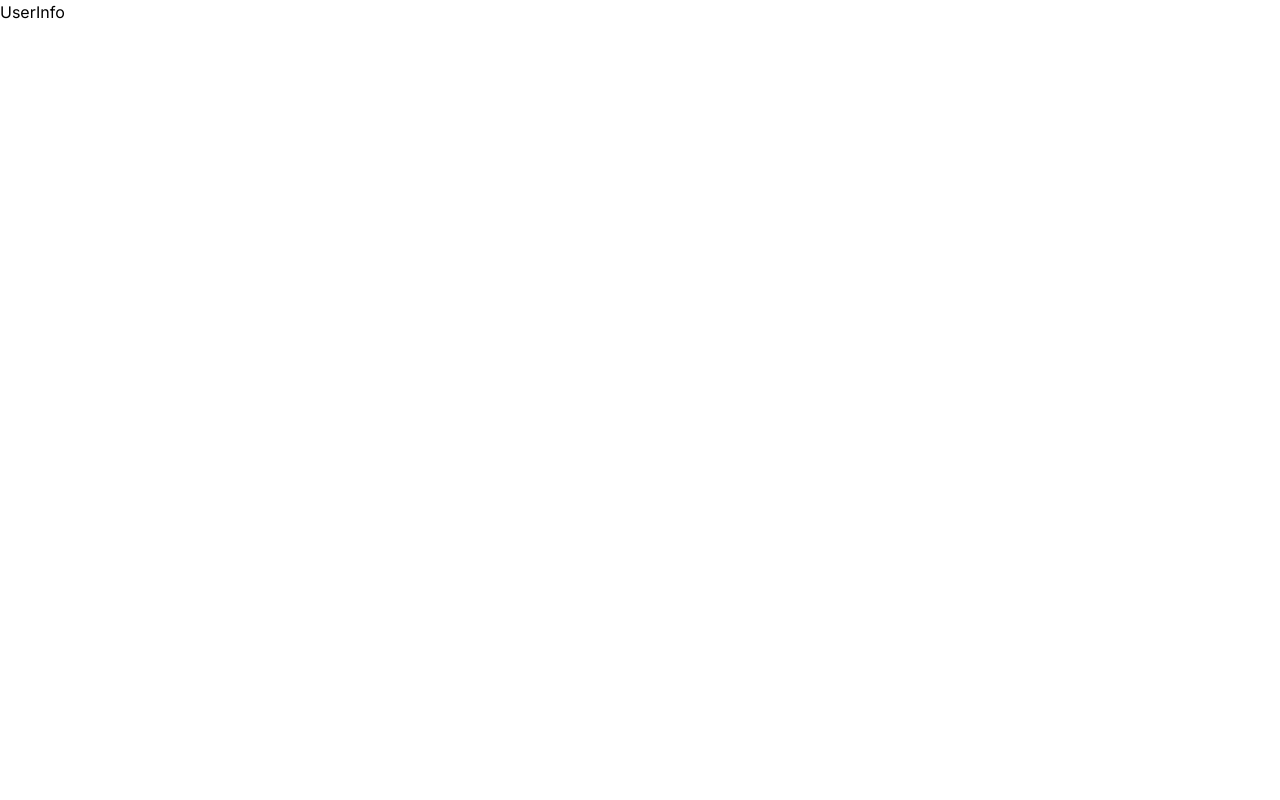
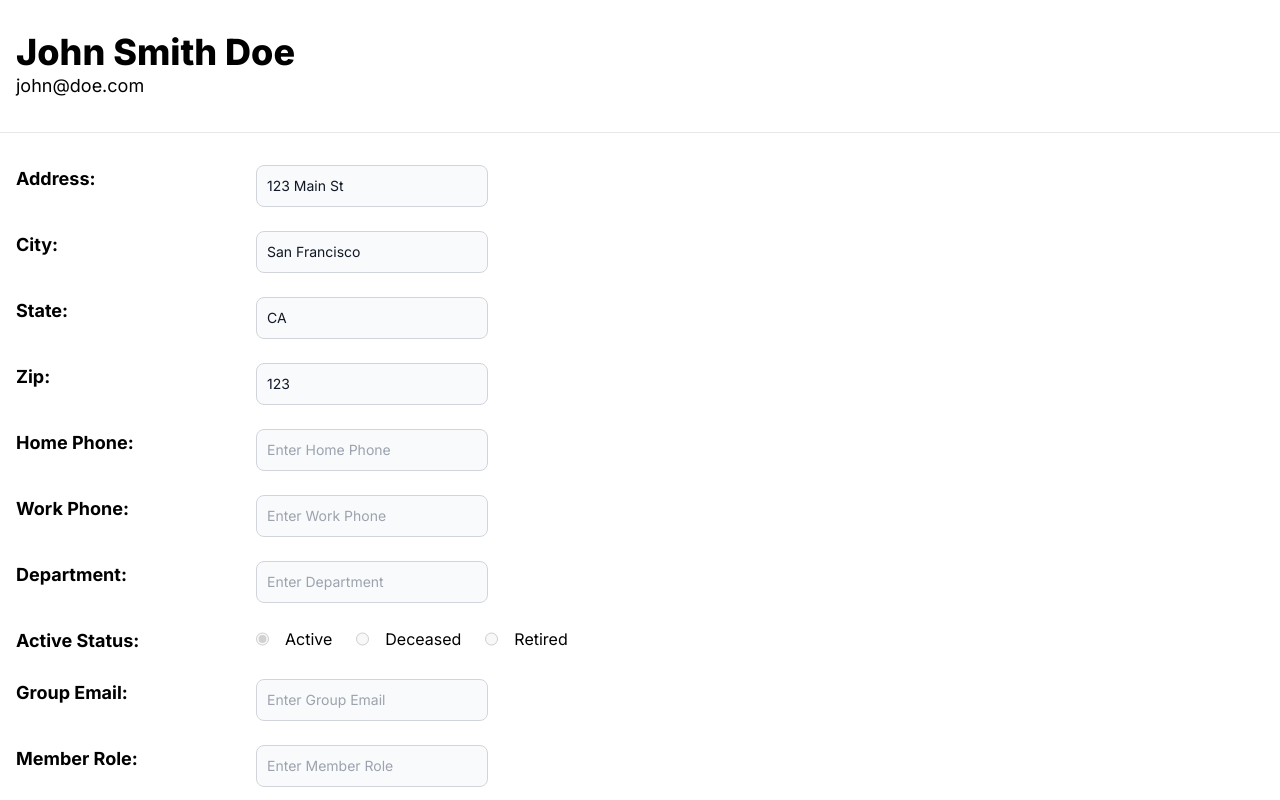
Before and after one commit to hassanahmadp/csv, a Next.js app: page /user-Info in a window 1280 px wide. Shown: the top 800 px of the page. Built offline with nearby package versions, Linux system fonts and the light colour scheme.

Commit message:
user info page linked

```diff
--- a/src/app/dashboard/page.tsx
+++ b/src/app/dashboard/page.tsx
@@ -1,76 +1,13 @@
 "use client"
-import { InfoElement } from "@/components"
+import {  UserInfo } from "@/components"
 import React from "react"
 
 type Props = {}
 
-const dummyCompleteUserInfo: User = {
-  firstName: "John Smith",
-  lastName: "Doe",
-  email: "john@doe.com",
-  password: "fdjkls",
-  role: "USER",
-  other: {
-    address: "123 Main St",
-    city: "San Francisco",
-    state: "CA",
-    zip: "123",
-    home_phone: "",
-    work_phone: "",
-    department: "",
-    is_active: "active",
-    group_email: "",
-    member_role: "",
-    member_type: "",
-    year: "2014",
-  },
-}
-
 export default function Dashboard({}: Props) {
-  const { other, firstName, lastName, email } = dummyCompleteUserInfo
-  const UserInfoKeyValuePair = Object.entries(other)
-
-  const handleSubmit = (evt: React.FormEvent<HTMLFormElement>) => {
-    evt.preventDefault()
-
-    const target = evt.target as HTMLFormElement
-    const formData = new FormData(target)
-    const values = Object.fromEntries(formData.entries())
-
-    console.log(values)
-  }
-
   return (
     <>
-      <div className="border-b">
-        <div className="container w-full mx-auto py-8 px-4">
-          <div className="flex items-center gap-5 flex-wrap">
-            <div>
-              <h2 className="font-extrabold text-4xl">{`${firstName} ${lastName}`}</h2>
-              <h3 className="text-lg">{email}</h3>
-            </div>
-            <div className="ml-auto gap-3 flex flex-wrap">
-              {/* <button
-                type="button"
-                className=" text-white transition-all duration-150 bg-black hover:text-black hover:bg-white border border-black hover focus:outline-transparent font-medium rounded-lg text-sm px-5 py-2.5 text-center"
-              >
-                Edit my profile
-              </button> */}
-            </div>
-          </div>
-        </div>
-      </div>
-      <form className="container w-full mx-auto py-8 px-4" onSubmit={handleSubmit}>
-        {UserInfoKeyValuePair.map(el => {
-          return <InfoElement key={el[0]} element={el} />
-        })}
-        <button
-          type="submit"
-          className="text-white transition-all duration-150 bg-black hover:text-black hover:bg-white border border-black hover focus:outline-transparent font-medium rounded-lg text-sm px-5 py-2.5 text-center"
-        >
-          Submit
-        </button>
-      </form>
+      <UserInfo editAccess={true}/>
     </>
   )
 }
--- a/src/app/user-Info/page.tsx
+++ b/src/app/user-Info/page.tsx
@@ -1,9 +1,12 @@
-import React from 'react'
+import { UserInfo } from "@/components"
+import React from "react"
 
 type Props = {}
 
-export default function UserInfo({}: Props) {
+export default function UserInfoPage({}: Props) {
   return (
-    <div>UserInfo</div>
+    <>
+      <UserInfo editAccess={false} />
+    </>
   )
 }
--- a/src/components/dashboard/InfoElement.tsx
+++ b/src/components/dashboard/InfoElement.tsx
@@ -1,5 +1,5 @@
 "use client"
-import { ChangeEvent, useState } from "react"
+import { ChangeEvent, useEffect, useState } from "react"
 type Props = {
   element: [string, any]
   onlyRead?: boolean
@@ -14,6 +14,10 @@ const capitalize = (str: string, splitChar: string = " ", joinChar: string = " "
 export function InfoElement({ element, onlyRead = false }: Props) {
   const [inputValue, setInputValue] = useState<string>(element[1])
   const numberTypes = ["zip", "year"]
+
+  const handleRadioChange = (e: ChangeEvent<HTMLInputElement>) => {
+    setInputValue(e.target.value)
+  }
 
   let title: string = ""
   let InputElement: React.ReactNode
@@ -30,7 +34,7 @@ export function InfoElement({ element, onlyRead = false }: Props) {
               checked={inputValue === "active"}
               value="active"
               disabled={onlyRead}
-              onChange={(e) => setInputValue(e.target.value)}
+              onChange={handleRadioChange}
             />
             <label htmlFor="active">Active</label>
           </div>
@@ -42,9 +46,21 @@ export function InfoElement({ element, onlyRead = false }: Props) {
               checked={inputValue === "deceased"}
               value="deceased"
               disabled={onlyRead}
-              onChange={(e) => setInputValue(e.target.value)}
+              onChange={handleRadioChange}
             />
             <label htmlFor="deceased">Deceased</label>
+          </div>
+          <div className="flex gap-4">
+            <input
+              type="radio"
+              name="isactive"
+              id="retired"
+              checked={inputValue === "retired"}
+              value="retired"
+              disabled={onlyRead}
+              onChange={handleRadioChange}
+            />
+            <label htmlFor="retired">Retired</label>
           </div>
         </div>
       </>
--- /dev/null
+++ b/src/components/dashboard/UserInfo.tsx
@@ -0,0 +1,85 @@
+"use client"
+import { InfoElement } from "@/components"
+import React from "react"
+
+type Props = {
+  editAccess: boolean
+}
+
+const dummyCompleteUserInfo: User = {
+  firstName: "John Smith",
+  lastName: "Doe",
+  email: "john@doe.com",
+  password: "fdjkls",
+  role: "USER",
+  other: {
+    address: "123 Main St",
+    city: "San Francisco",
+    state: "CA",
+    zip: "123",
+    home_phone: "",
+    work_phone: "",
+    department: "",
+    is_active: "active",
+    group_email: "",
+    member_role: "",
+    member_type: "",
+    year: "2014",
+  },
+}
+
+export function UserInfo({editAccess}: Props) {
+  const { other, firstName, lastName, email } = dummyCompleteUserInfo
+  const UserInfoKeyValuePair = Object.entries(other)
+
+  const handleSubmit = (evt: React.FormEvent<HTMLFormElement>) => {
+    evt.preventDefault()
+
+    const target = evt.target as HTMLFormElement
+    const formData = new FormData(target)
+    const values = Object.fromEntries(formData.entries())
+
+    console.log(values)
+  }
+
+  const keyDownHandler = (evt:React.KeyboardEvent<HTMLFormElement>) => {
+    if(evt.key === "Enter") {
+      evt.preventDefault()
+      return false
+    }
+  }
+
+  return (
+    <>
+      <div className="border-b">
+        <div className="container w-full mx-auto py-8 px-4">
+          <div className="flex items-center gap-5 flex-wrap">
+            <div>
+              <h2 className="font-extrabold text-4xl">{`${firstName} ${lastName}`}</h2>
+              <h3 className="text-lg">{email}</h3>
+            </div>
+            <div className="ml-auto gap-3 flex flex-wrap">
+              {/* <button
+                type="button"
+                className=" text-white transition-all duration-150 bg-black hover:text-black hover:bg-white border border-black hover focus:outline-transparent font-medium rounded-lg text-sm px-5 py-2.5 text-center"
+              >
+                Edit my profile
+              </button> */}
+            </div>
+          </div>
+        </div>
+      </div>
+      <form className="container w-full mx-auto py-8 px-4" onKeyDown={keyDownHandler} onSubmit={handleSubmit}>
+        {UserInfoKeyValuePair.map(el => {
+          return <InfoElement key={el[0]} element={el} onlyRead={!editAccess}/>
+        })}
+        {editAccess && <button
+          type="submit"
+          className="text-white transition-all duration-150 bg-black hover:text-black hover:bg-white border border-black hover focus:outline-transparent font-medium rounded-lg text-sm px-5 py-2.5 text-center"
+        >
+          Submit
+        </button>}
+      </form>
+    </>
+  )
+}
--- a/src/components/dashboard/index.ts
+++ b/src/components/dashboard/index.ts
@@ -1 +1,2 @@
-export * from './InfoElement'
+export * from "./InfoElement"
+export * from "./UserInfo"
```
